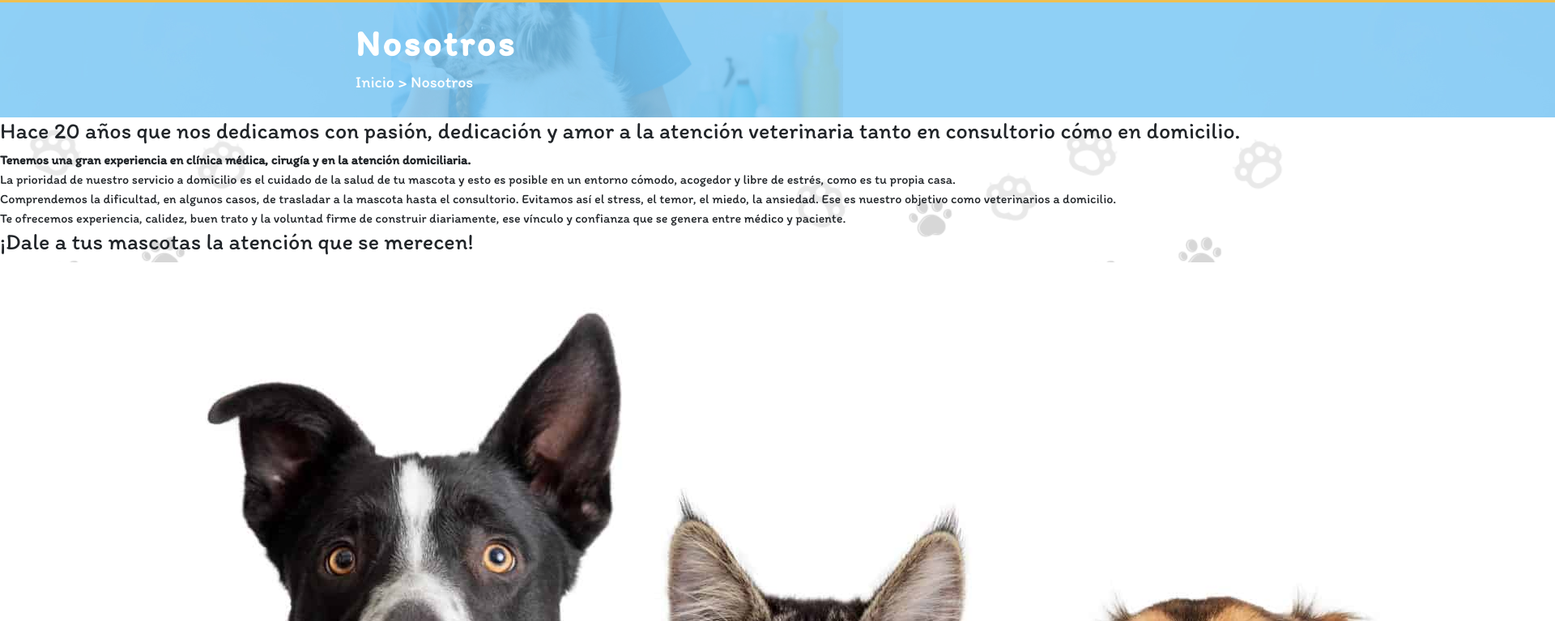
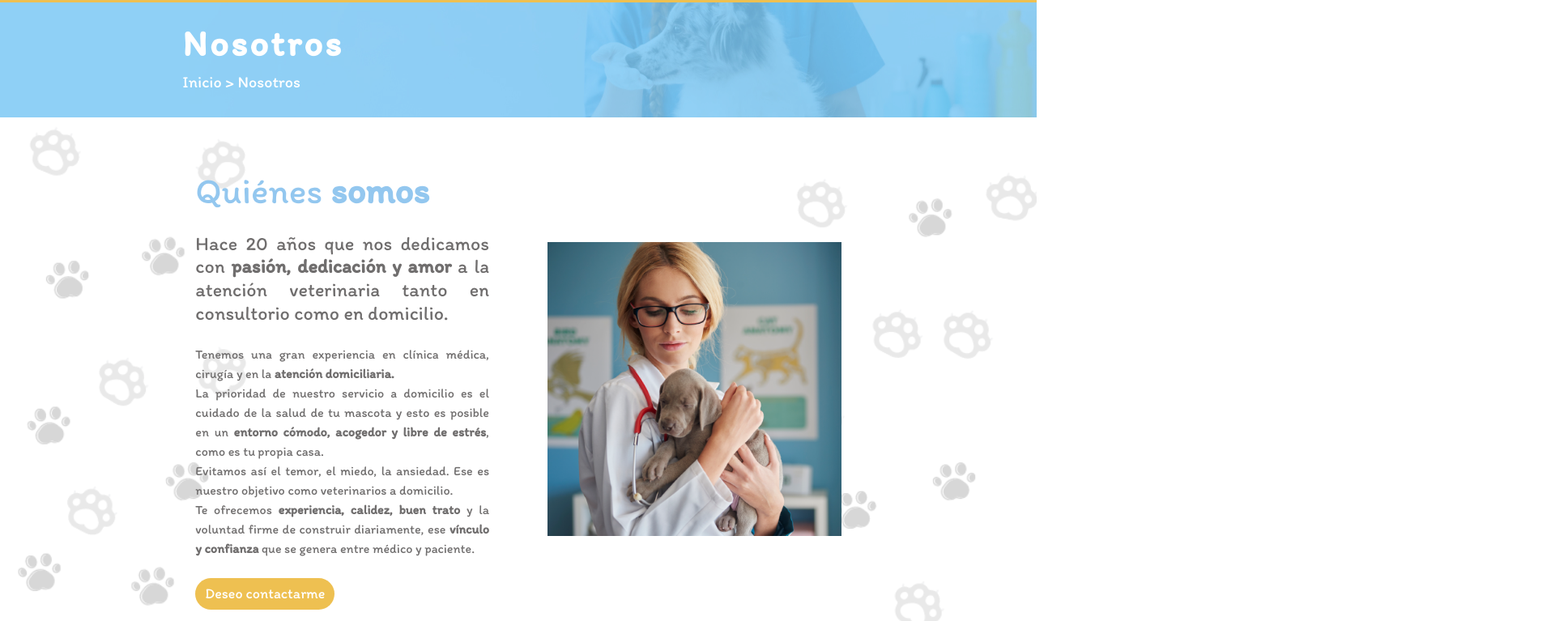
Before and after one commit to FacuMe/PF-Menendez, a plain HTML site: page pages/nosotros.html in a window 1280 px wide. Shown: the part 89-856 px from the top of the page at 81% size, 1920 px wide, since content can reach past the window. Drawn offline with nearby package versions, Linux system fonts and the light colour scheme.

Commit message:
pagina nosotros

```diff
--- a/css/styles.css
+++ b/css/styles.css
@@ -466,7 +466,7 @@ footer {
 
 /* :.............................
 
-        PRODUCTS.HTML STYLES
+        PRODUCTOS.HTML STYLES
 
     .............................
 */
@@ -601,7 +601,7 @@ footer {
 
 /* :.............................
 
-        SERVICES.HTML STYLES
+        SERVICIOS.HTML STYLES
 
     .............................
 */
@@ -609,7 +609,7 @@ footer {
 /* services */
 
 .service-title {
-    font-size: 3rem;
+    font-size: calc(2rem + 1vw);
     color:#93c7ef;
 }
 
@@ -676,6 +676,58 @@ footer {
     border: none;
 }
 
+/* :.............................
+
+        NOSOTROS.HTML STYLES
+
+    .............................
+*/
+
+/* about us main */
+
+.about-us {
+    text-align: justify;
+}
+
+.about-us-title {
+    color:#93c7ef;
+    font-size: calc(2rem + 1vw);
+}
+
+.about-us-subtitle {
+    color:#706e6e
+}
+
+.about-us-description {
+    color:#706e6e;
+}
+
+.about-us-img {
+    width: 15rem;
+    height: 15rem;
+}
+
+.about-us button {
+    background-color: #eec051;
+    color: white;
+    border: none;
+    font-size: 18px;
+    border-radius: 99px;
+}
+
+.about-us button:hover {
+    background-color: #c87676;
+    color: white;
+    border: none;
+}
+
+/* about us banner */
+
+.about-us-banner-description {
+    color: #93c7ef;
+    font-size: calc(1.3rem + 1vw);
+}
+
 /*  ..............................
 
             MEDIA QUERIES
@@ -731,11 +783,20 @@ footer {
         height: 17rem;
     }
 
+    /* ................
+        NOSOTROS.HTML
+        ...............
+     */
+
+     .about-us-img {
+        width: auto;
+        height: auto;
+    }
 }
 
 @media  screen and (min-width:1200px) {
     /* ..................
-        SERVICE.HTML
+        SERVICIOS.HTML
         .................
      */
     .service-info p {
--- a/pages/nosotros.html
+++ b/pages/nosotros.html
@@ -63,28 +63,42 @@
     <main>
 
         <section>
+            <div class="container-fluid">
+                <div class="row m-5 justify-content-center gap-5 about-us">
+                    <div class="col-md-5 col-xl-4 pt-3 d-flex flex-column">
                         <div>
-                <h3>
-                    Hace 20 años que nos dedicamos con pasión, dedicación y amor a la atención veterinaria tanto en consultorio cómo en domicilio.
-                </h3>
-                <p class="about-us-description">
-                    <b>Tenemos una gran experiencia en clínica médica, cirugía y en la atención domiciliaria.</b>
+                            <h2 class="about-us-title">
+                                Quiénes <strong>somos</strong>
+                            </h2>
+                            <h4 class="about-us-subtitle pt-3">
+                                Hace 20 años que nos dedicamos con <strong>pasión, dedicación y amor</strong> a la atención veterinaria tanto en consultorio como en domicilio.
+                            </h4>
+                            <p class="about-us-description pt-3">
+                                Tenemos una gran experiencia en clínica médica, cirugía y en la <strong>atención domiciliaria.</strong>
                                 <br>
-                    La prioridad de nuestro servicio a domicilio es el cuidado de la salud de tu mascota y esto es posible en un entorno cómodo, acogedor
-                    y libre de estrés, como es tu propia casa.
+                                La prioridad de nuestro servicio a domicilio es el cuidado de la salud de tu mascota y esto es posible en un <strong>entorno cómodo, acogedor
+                                y libre de estrés</strong>, como es tu propia casa.
                                 <br>
-                    Comprendemos la dificultad, en algunos casos, de trasladar a la mascota hasta el consultorio.
-                    Evitamos así el stress, el temor, el miedo, la ansiedad. Ese es nuestro objetivo como veterinarios a domicilio.
+                                Evitamos así el temor, el miedo, la ansiedad. Ese es nuestro objetivo como veterinarios a domicilio.
                                 <br>
-                    Te ofrecemos experiencia, calidez, buen trato y la voluntad firme de construir diariamente, ese vínculo y confianza que se genera entre médico
+                                Te ofrecemos <strong>experiencia, calidez, buen trato</strong> y la voluntad firme de construir diariamente, ese <strong>vínculo y confianza</strong> que se genera entre médico
                                 y paciente.
                             </p>
+                            <a href="../pages/contacto.html"><button type="button" class="btn btn-light mt-4">Deseo contactarme</button></a>
                         </div>
-            <div>
-                <h3>
-                    ¡Dale a tus mascotas la atención que se merecen!
+                    </div>
+                    <div class="col-md-5 col-xl-4 pt-3 d-flex flex-column justify-content-center align-items-center">
+                        <img src="../img/about-us-img.png" class="img-fluid about-us-img" alt="Médica escuchando los latidos de un perro">
+                    </div>
+                </div>
+                <div class="row pb-4 justify-content-center about-us-banner">
+                    <div class="col-10 pt-4 pb-4 col-md-8 d-flex flex-column justify-content-center align-items-center text-center">
+                        <h3 class="about-us-banner-description">
+                            ¡Dale a tus mascotas la <strong>atención que se merecen</strong>!
                         </h3>
-                <img src="../img/img-nosotros.jpeg" alt="Perros y gatos asomando">
+                        <img src="../img/about-us-bottom-img.jpeg" class="img-fluid" alt="Perros y gatos asomando">
+                    </div>
+                </div>
             </div>
         </section>
 
```
Also changed, not shown: pages/servicios.html (+4 -17 lines), img/about-us-bottom-img.jpeg (renamed from img/img-nosotros.jpeg), img/about-us-img.png (renamed from img/service-img-2.png), img/contact-img.jpg (renamed from img/img-services.jpg). Lines whose indentation alone changed are shown as unchanged.
